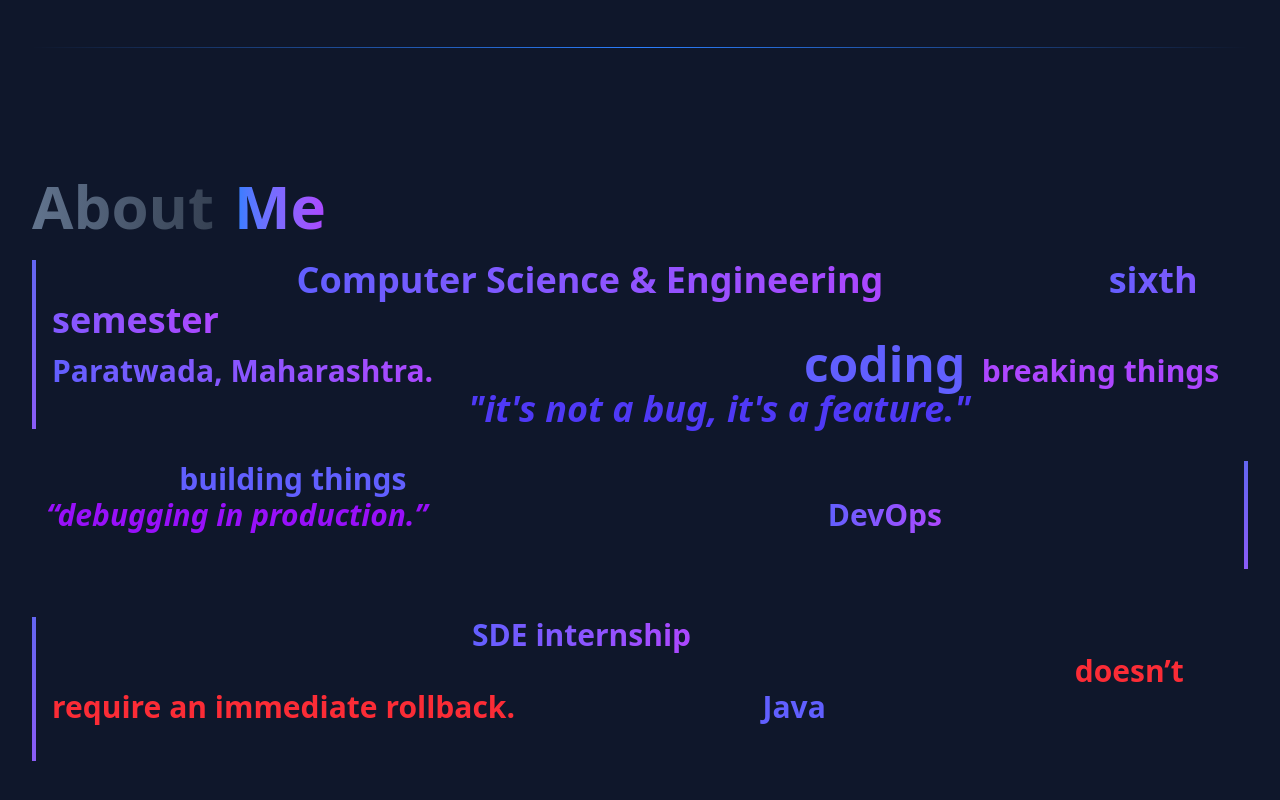
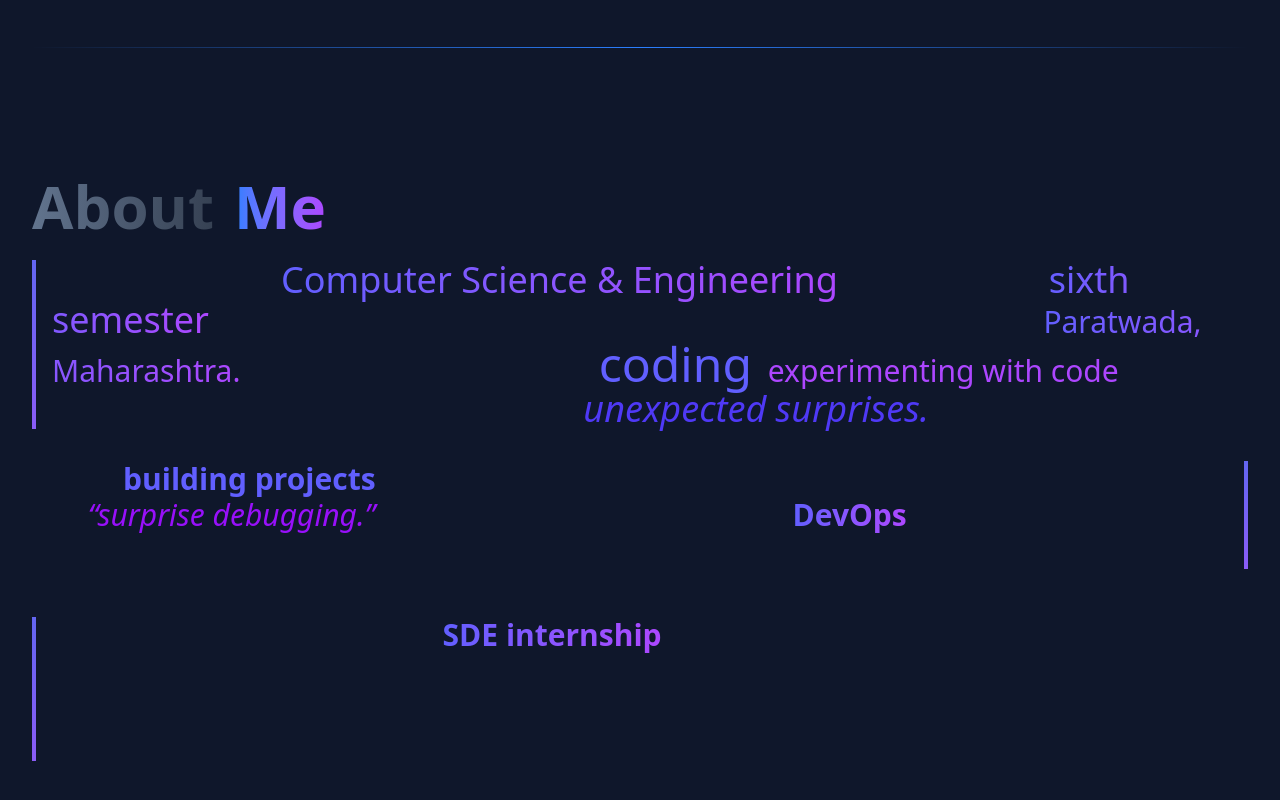
Before and after one commit to vedantlahane/portfolio, a React (Vite) app in the folder client/: page / in a window 1280 px wide. Shown: the part 1736-2536 px from the top of the page. Built offline with nearby package versions, Linux system fonts and the light colour scheme.

Commit message:
Refactor AboutSection and HeroSection components for improved readability and styling consistency

```diff
--- a/client/src/components/home/AboutSection.jsx
+++ b/client/src/components/home/AboutSection.jsx
@@ -11,7 +11,7 @@ const AboutSection = () => {
 
   return (
     <section className="text-white py-12">
-      <div className="relative sm:right-0 sm:w-auto text-2xl  leading-relaxed">
+      <div className="relative sm:right-0 sm:w-auto text-2xl leading-relaxed">
         {/* Title */}
         <div
           className="flex space-x-5 items-baseline mb-6"
@@ -20,13 +20,13 @@ const AboutSection = () => {
           <h1 className="text-6xl font-extrabold bg-gradient-to-r from-slate-500 to-gray-700 bg-clip-text text-transparent">
             About
           </h1>
-          <h1 className="text-6xl font-extrabold bg-gradient-to-r from-blue-500  to-purple-500 bg-clip-text text-transparent">
+          <h1 className="text-6xl font-extrabold bg-gradient-to-r from-blue-500 to-purple-500 bg-clip-text text-transparent">
             Me
           </h1>
         </div>
 
         {/* Intro Section */}
-        <div className="font-bold mb-8 space-y-5 text-3xl bg-gradient-to-br bg-clip-text from-blue-100 via-blue-300 to-gray-700 text-transparent">
+        <div className="font-normalva mb-8 space-y-5 text-3xl bg-gradient-to-br bg-clip-text from-blue-100 via-blue-300 to-gray-700 text-transparent">
           <p
             className="border-l-4 pl-4 mb-8"
             style={{
@@ -43,18 +43,16 @@ const AboutSection = () => {
               {" "}
               sixth semester
             </span>{" "}
-            at Lovely Professional University, Punjab — originally from
+            at Lovely Professional University, Punjab — originally from{" "}
             <span className="text-transparent bg-clip-text bg-gradient-to-r from-indigo-500 to-purple-500">
-              {" "}
               Paratwada, Maharashtra.
-            </span>
+            </span>{" "}
             I spend most of my time{" "}
             <span className="text-5xl text-indigo-500">coding</span>,{" "}
-            <span className="text-purple-500">breaking things</span>, and
-            convincing myself that
+            <span className="text-purple-500">experimenting with code</span>, and
+            convincing myself that errors are just{" "}
             <span className="text-4xl italic text-indigo-600">
-              {" "}
-              "it's not a bug, it's a feature."
+              unexpected surprises.
             </span>
           </p>
 
@@ -65,20 +63,19 @@ const AboutSection = () => {
             }}
             data-aos="fade-left"
           >
-            I enjoy{" "}
+            I love{" "}
             <span className="text-indigo-500 font-extrabold">
-              building things
+              building projects
             </span>{" "}
-            that (hopefully) don’t break, and when they do, I call it{" "}
+            that (ideally) run smoothly, and when they don’t, I like to call it{" "}
             <span className="italic text-purple-600">
-              “debugging in production.”
-            </span>
-            Lately, I’ve been exploring{" "}
+              “surprise debugging.”
+            </span>{" "}
+            Recently, I’ve been exploring{" "}
             <span className="text-transparent bg-clip-text bg-gradient-to-r from-indigo-500 to-purple-500 font-bold">
               DevOps
             </span>{" "}
-            because deploying stuff without bringing down the entire system
-            seems like a skill worth having.
+            because orchestrating seamless deployments is a skill that never goes out of style.
           </p>
 
           <p
@@ -91,15 +88,8 @@ const AboutSection = () => {
             I'm currently looking for an{" "}
             <span className="text-transparent bg-clip-text bg-gradient-to-r from-indigo-500 to-purple-500 font-bold">
               SDE internship
-            </span>
-            where I can put my skills to work, learn from experienced
-            developers, and maybe even push code that
-            <span className="text-red-500 font-extrabold">
-              {" "}
-              doesn’t require an immediate rollback.
-            </span>
-            If you enjoy bad <span className="text-indigo-500">Java</span> (the
-            language, not the coffee) jokes, we’ll probably get along.
+            </span>{" "}
+            where I can put my skills to work, learn from seasoned developers, and maybe even deploy code that doesn’t cause a system hiccup. If you appreciate clever puns and enjoy debating whether semicolons are optional, we’re bound to click.
           </p>
         </div>
       </div>
--- a/client/src/components/home/HeroSection.jsx
+++ b/client/src/components/home/HeroSection.jsx
@@ -6,14 +6,14 @@ import GradientSeparator from "./GradientSeparator";
 
 const HeroSection = () => {
   const floatingCards = [
-    { x: '20%', y: '15%', rotate: 0, z: 25, size: '150px', delay: 0.1 },
-    { x: '30%', y: '-1%', rotate: 0, z: 10, size: '160px', delay: 0.3 },
-    { x: '60%', y: '25%', rotate: 0, z: 20, size: '130px', delay: 0.5 },
-    { x: '10%', y: '50%', rotate: 0, z: 30, size: '160px', delay: 0.7 },
-    { x: '65%', y: '40%', rotate: 0, z: 15, size: '130px', delay: 0.9 },
-    { x: '0%', y: '30%', rotate: 0, z: 25, size: '170px', delay: 1.1 },
-    { x: '70%', y: '15%', rotate: 0, z: 5, size: '120px', delay: 1.3 },
-    { x: '70%', y: '65%', rotate: 0, z: 35, size: '145px', delay: 1.5 }
+    { x: "20%", y: "15%", rotate: 0, z: 25, size: "150px", delay: 0.1 },
+    { x: "30%", y: "-1%", rotate: 0, z: 10, size: "160px", delay: 0.3 },
+    { x: "60%", y: "25%", rotate: 0, z: 20, size: "130px", delay: 0.5 },
+    { x: "10%", y: "50%", rotate: 0, z: 30, size: "160px", delay: 0.7 },
+    { x: "65%", y: "40%", rotate: 0, z: 15, size: "130px", delay: 0.9 },
+    { x: "0%", y: "30%", rotate: 0, z: 25, size: "170px", delay: 1.1 },
+    { x: "70%", y: "15%", rotate: 0, z: 5, size: "120px", delay: 1.3 },
+    { x: "70%", y: "65%", rotate: 0, z: 35, size: "145px", delay: 1.5 },
   ];
 
   return (
@@ -46,7 +46,9 @@ const HeroSection = () => {
 
               <div className="space-y-6">
                 <h1 className="text-5xl md:text-6xl font-bold">
-                  <span className="bg-linear-to-r from-slate-300 to-gray-500 bg-clip-text text-transparent">I'm </span>
+                  <span className="bg-linear-to-r from-slate-300 to-gray-500 bg-clip-text text-transparent">
+                    I'm{" "}
+                  </span>
                   <span className="bg-gradient-to-r from-blue-400 to-purple-400 bg-clip-text text-transparent">
                     Vedant Lahane
                   </span>
@@ -54,11 +56,11 @@ const HeroSection = () => {
 
                 <TypeAnimation
                   sequence={[
-                    'Full Stack Developer',
+                    "Full Stack Developer",
                     2000,
-                    'UI/UX Enthusiast',
+                    "UI/UX Enthusiast",
                     2000,
-                    'Problem Solver',
+                    "Problem Solver",
                     2000,
                   ]}
                   wrapper="p"
@@ -69,8 +71,9 @@ const HeroSection = () => {
               </div>
 
               <motion.p className="text-xl md:text-2xl text-gray-400 max-w-2xl leading-relaxed">
-                Crafting digital experiences that bridge innovation with functionality,
-                focused on building scalable solutions for modern challenges.
+                Crafting digital experiences that bridge innovation with
+                functionality, focused on building scalable solutions for modern
+                challenges.
               </motion.p>
 
               <motion.div className="pt-8">
@@ -97,14 +100,14 @@ const HeroSection = () => {
                   height: card.size,
                   zIndex: card.z,
                   left: card.x,
-                  top: card.y
+                  top: card.y,
                 }}
                 initial={{ opacity: 0, scale: 0.8 }}
                 animate={{ opacity: 1, scale: 1 }}
                 transition={{
                   delay: card.delay,
                   duration: 0.8,
-                  type: 'spring'
+                  type: "spring",
                 }}
               />
             ))}
@@ -116,19 +119,19 @@ const HeroSection = () => {
               animate={{ scale: 1, opacity: 1 }}
               transition={{ delay: 1.2 }}
             >
-              <div className="relative w-52 h-64 rounded-2xl overflow-hidden shadow-2xl">
+              <div className="relative w-52 h-64 rounded-2xl overflow-hidden shadow-2xl group">
                 <img
                   src={vedantImg}
                   alt="Vedant"
-                  className="w-full h-full object-cover"
+                  className="w-full h-full object-cover transition-transform duration-500 group-hover:scale-105"
                 />
-                <div className="absolute inset-0 bg-gradient-to-t from-slate-900/40 to-transparent" />
+                <div className="absolute inset-0 bg-gradient-to-t from-slate-900/50 to-transparent" />
               </div>
             </motion.div>
           </div>
         </div>
       </div>
-      <GradientSeparator/>
+      <GradientSeparator />
     </section>
   );
 };
```
